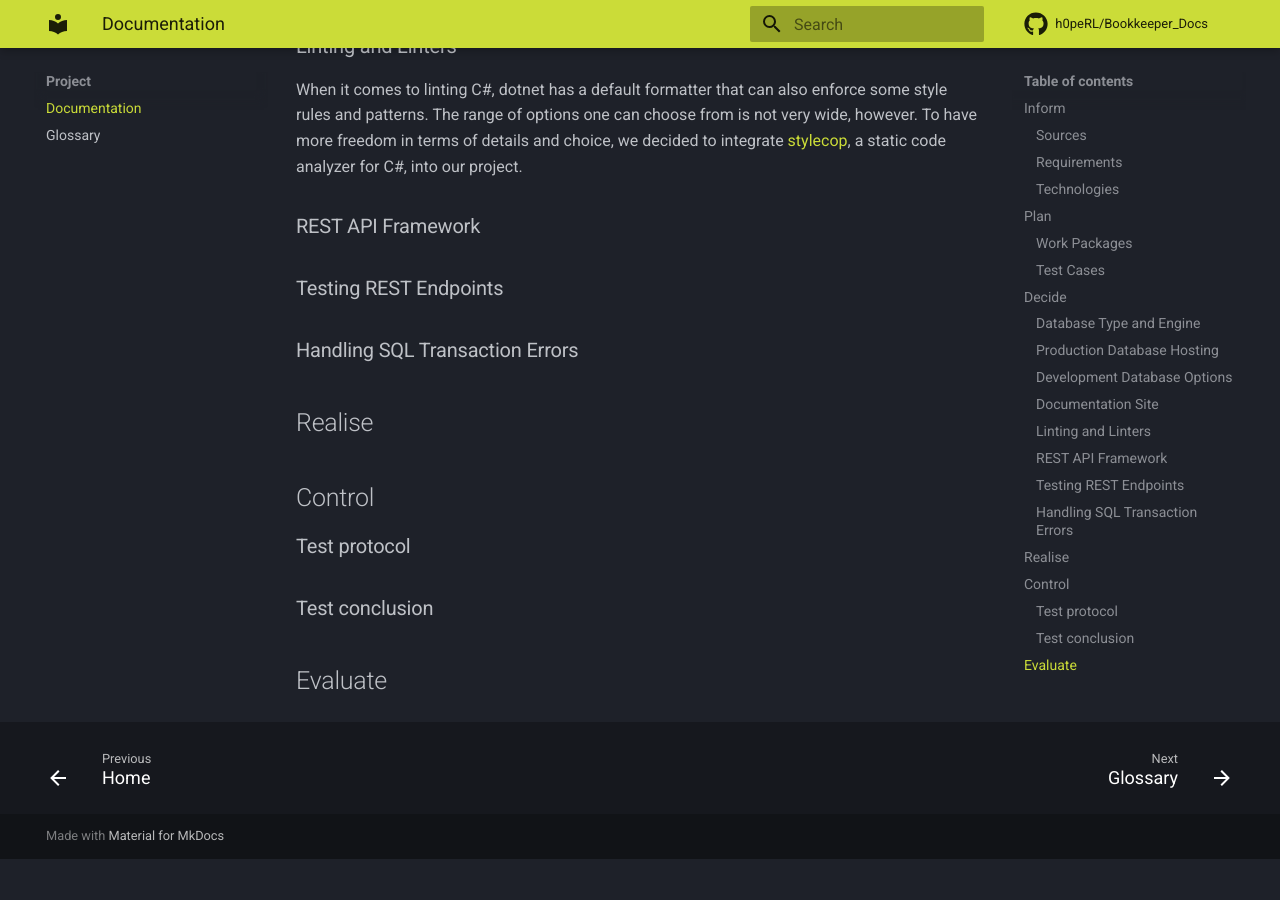
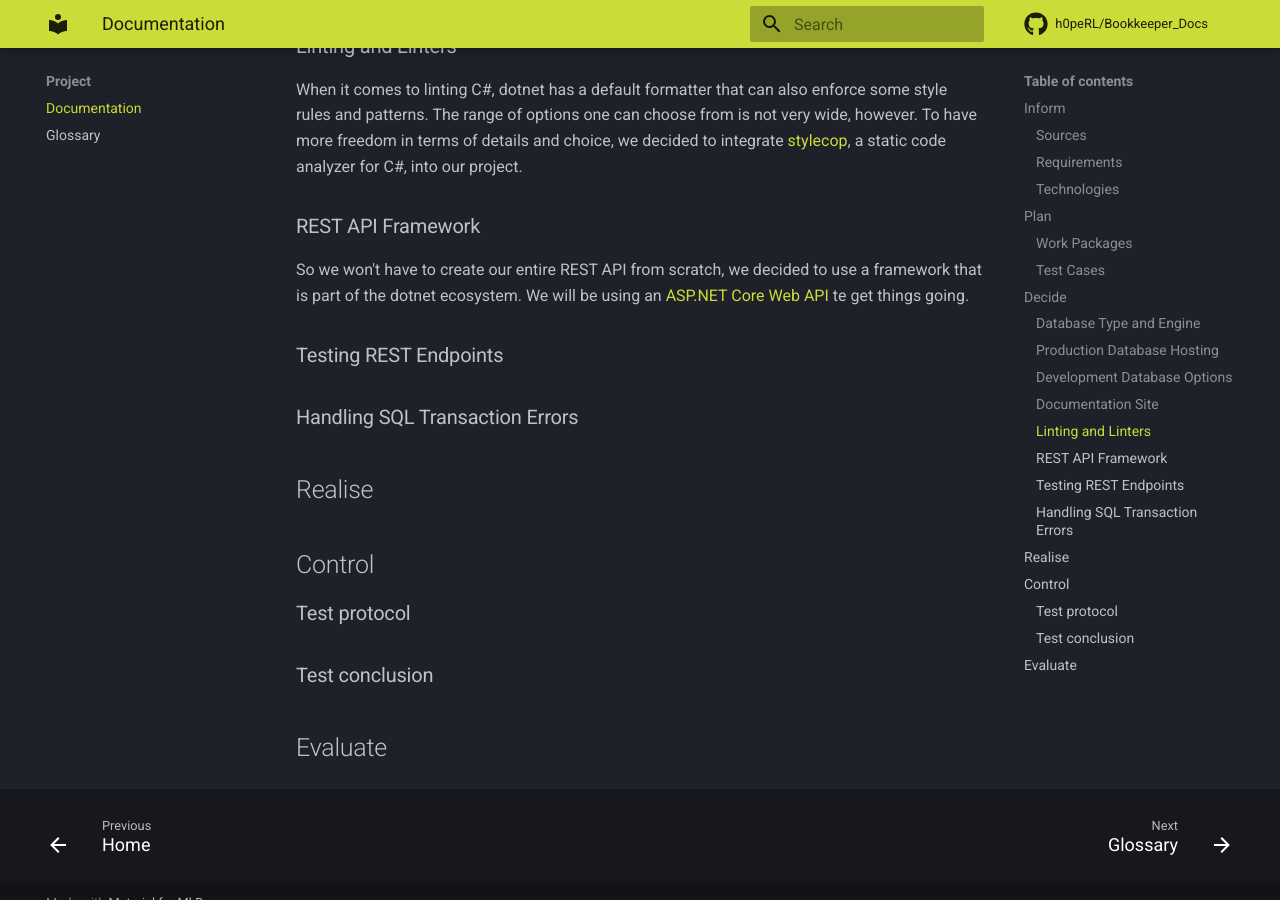
Before and after one commit to h0peRL/Bookkeeper_Docs, an MkDocs documentation site: the page built from docs/project/documentation.md, in a window 1280 px wide and 900 px high, scrolled down 4641 px. Built offline with MkDocs 1.6.1 and Material for MkDocs 9.7.7, drawn with Linux system fonts in a browser that asks for light colours; comment, search, counter and statistics services are not loaded; before the commit the page ends 5500 px from its top, so only the background shows below that.

Commit message:
decide on api framework

```diff
--- a/docs/project/documentation.md
+++ b/docs/project/documentation.md
@@ -111,6 +111,8 @@ When it comes to linting C#, dotnet has a default formatter that can also enforc
 
 ### REST API Framework
 
+So we won't have to create our entire REST API from scratch, we decided to use a framework that is part of the dotnet ecosystem. We will be using an [ASP.NET Core Web API](https://dotnet.microsoft.com/en-us/apps/aspnet/apis) te get things going.
+
 ### Testing REST Endpoints
 
 ### Handling SQL Transaction Errors
```
